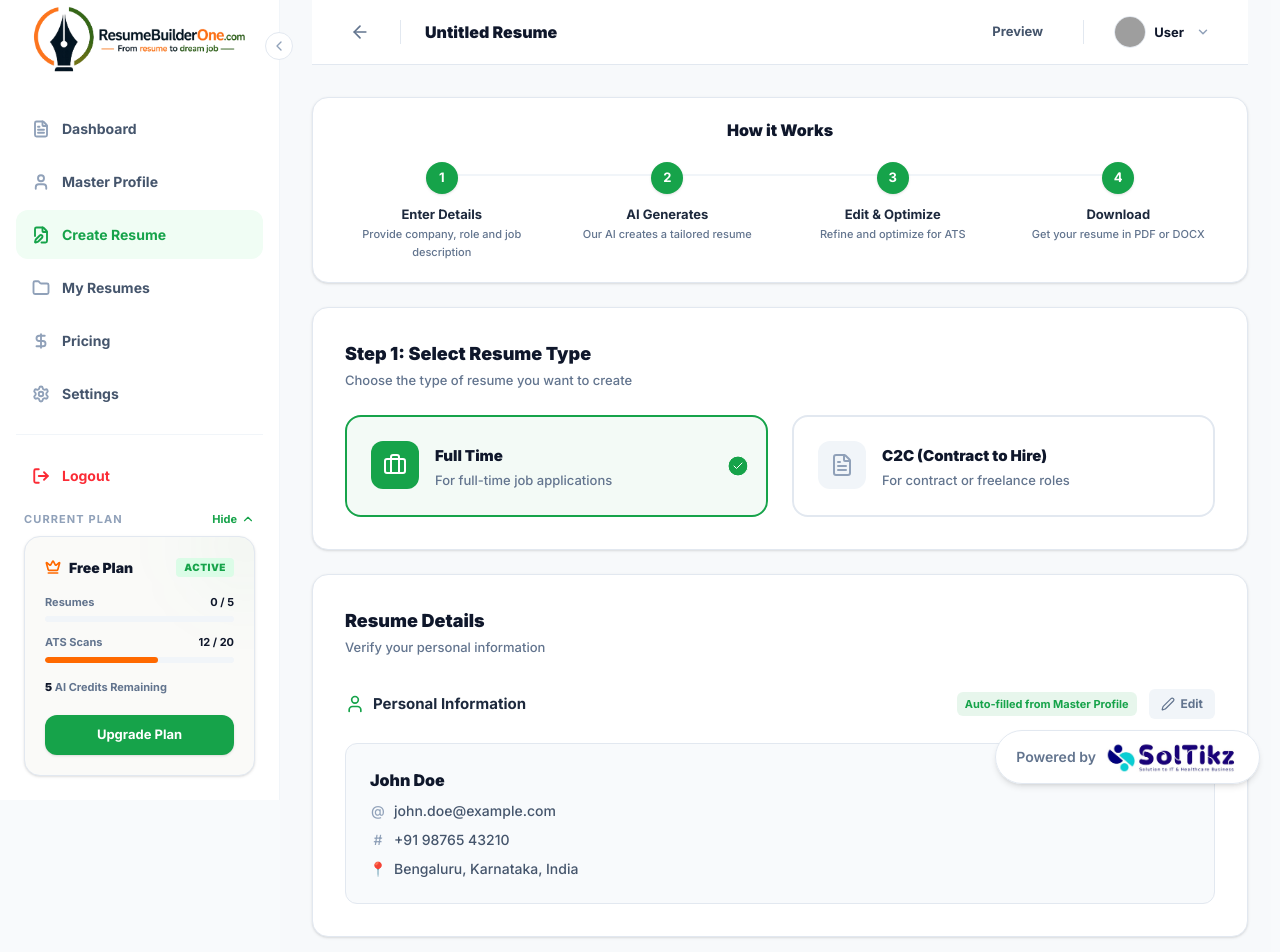
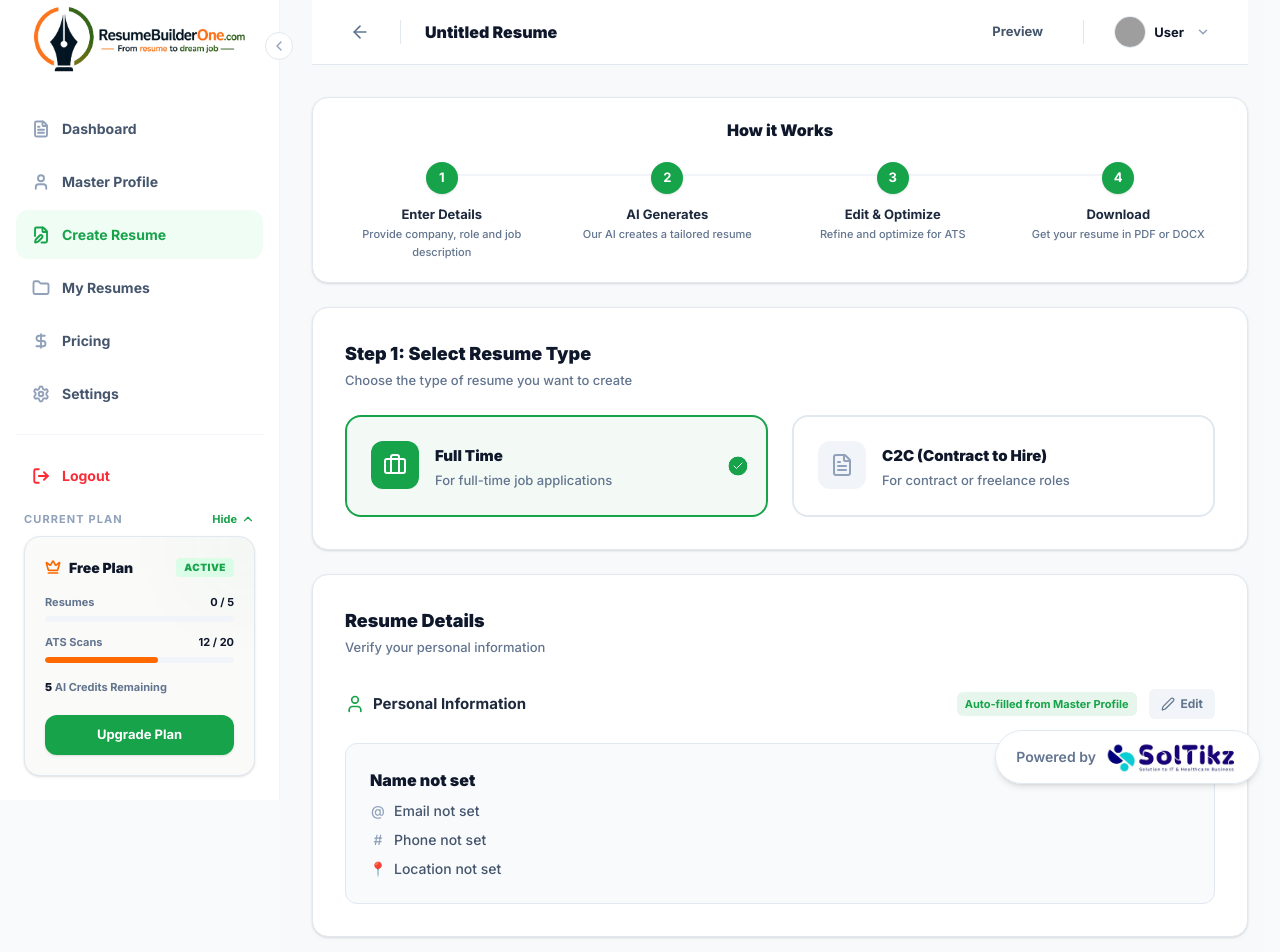
Before and after one commit to infosoltikz-ui/Soltikz, a Next.js app: page /dashboard/create in a window 1280 px wide. Shown: the top 952 px of the page. Built offline with nearby package versions, Linux system fonts and the light colour scheme; no server answers; grey boxes are pictures that could not be loaded.

Commit message:
feat: populate PersonalInfoSection in Create Resume with actual profile data instead of John Doe

```diff
--- a/src/app/(dashboard)/dashboard/create/page.tsx
+++ b/src/app/(dashboard)/dashboard/create/page.tsx
@@ -100,7 +100,7 @@ export default function CreateResumePage() {
                  {/* Temporary wrapper just to show we capture state, ResumeTypeSelector should ideally accept props */}
                 <ResumeTypeSelector />
               </div>
-              <PersonalInfoSection />
+              <PersonalInfoSection profileData={profileData} />
             </div>
 
             <div className="flex justify-end pt-4">
--- a/src/components/create-resume/PersonalInfoSection.tsx
+++ b/src/components/create-resume/PersonalInfoSection.tsx
@@ -3,8 +3,19 @@
 import { useState } from 'react'
 import { User, Edit2 } from 'lucide-react'
 
-export function PersonalInfoSection() {
+export function PersonalInfoSection({ profileData }: { profileData?: any }) {
   const [isEditingPersonal, setIsEditingPersonal] = useState(false)
+
+  // Extract real data
+  const personalInfo = profileData?.master_resume_data?.personal_info || {}
+
+  const fullName = [personalInfo.firstName, personalInfo.middleName, personalInfo.lastName]
+    .filter(Boolean)
+    .join(' ') || profileData?.full_name || 'Name not set'
+
+  const email = personalInfo.email || profileData?.email || 'Email not set'
+  const phone = personalInfo.phone || profileData?.phone || 'Phone not set'
+  const location = personalInfo.location || profileData?.location || 'Location not set'
 
   return (
     <div className="bg-white rounded-2xl border border-slate-200 shadow-sm p-8">
@@ -38,7 +49,7 @@ export function PersonalInfoSection() {
             <label className="block text-[12px] font-bold text-slate-700 mb-2">Full Name</label>
             <input
               type="text"
-              defaultValue="John Doe"
+              defaultValue={fullName !== 'Name not set' ? fullName : ''}
               className="w-full h-11 px-4 rounded-xl border border-slate-200 text-[14px] font-medium text-slate-900 transition-colors bg-white focus:outline-none focus:border-primary focus:ring-1 focus:ring-primary"
             />
           </div>
@@ -47,7 +58,7 @@ export function PersonalInfoSection() {
             <label className="block text-[12px] font-bold text-slate-700 mb-2">Email Address</label>
             <input
               type="email"
-              defaultValue="john.doe@example.com"
+              defaultValue={email !== 'Email not set' ? email : ''}
               className="w-full h-11 px-4 rounded-xl border border-slate-200 text-[14px] font-medium text-slate-900 transition-colors bg-white focus:outline-none focus:border-primary focus:ring-1 focus:ring-primary"
             />
           </div>
@@ -56,7 +67,7 @@ export function PersonalInfoSection() {
             <label className="block text-[12px] font-bold text-slate-700 mb-2">Phone Number</label>
             <input
               type="text"
-              defaultValue="+91 98765 43210"
+              defaultValue={phone !== 'Phone not set' ? phone : ''}
               className="w-full h-11 px-4 rounded-xl border border-slate-200 text-[14px] font-medium text-slate-900 transition-colors bg-white focus:outline-none focus:border-primary focus:ring-1 focus:ring-primary"
             />
           </div>
@@ -65,25 +76,25 @@ export function PersonalInfoSection() {
             <label className="block text-[12px] font-bold text-slate-700 mb-2">Location</label>
             <input
               type="text"
-              defaultValue="Bengaluru, Karnataka, India"
+              defaultValue={location !== 'Location not set' ? location : ''}
               className="w-full h-11 px-4 rounded-xl border border-slate-200 text-[14px] font-medium text-slate-900 transition-colors bg-white focus:outline-none focus:border-primary focus:ring-1 focus:ring-primary"
             />
           </div>
         </div>
       ) : (
         <div className="bg-slate-50 p-6 rounded-xl border border-slate-200 space-y-2">
-          <div className="text-[16px] font-black text-slate-900">John Doe</div>
+          <div className="text-[16px] font-black text-slate-900">{fullName}</div>
           <div className="text-[14px] font-medium text-slate-600 flex items-center gap-2">
             <span className="w-4 h-4 text-slate-400 flex items-center justify-center">@</span>
-            john.doe@example.com
+            {email}
           </div>
           <div className="text-[14px] font-medium text-slate-600 flex items-center gap-2">
             <span className="w-4 h-4 text-slate-400 flex items-center justify-center">#</span>
-            +91 98765 43210
+            {phone}
           </div>
           <div className="text-[14px] font-medium text-slate-600 flex items-center gap-2">
             <span className="w-4 h-4 text-slate-400 flex items-center justify-center">📍</span>
-            Bengaluru, Karnataka, India
+            {location}
           </div>
         </div>
       )}
```
